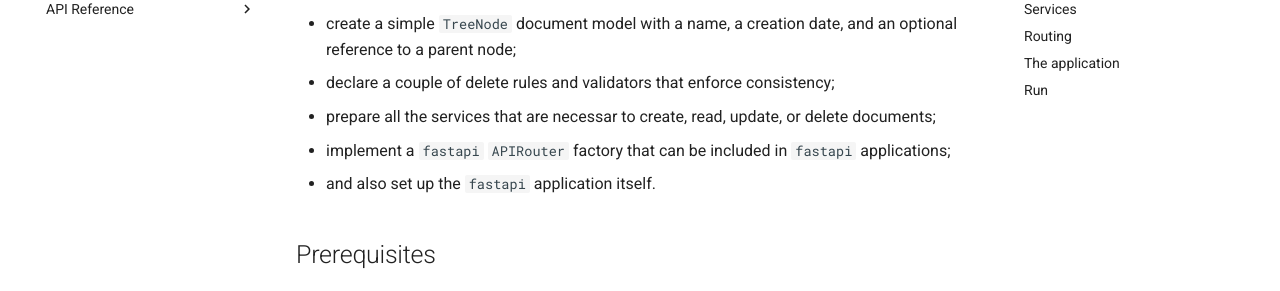
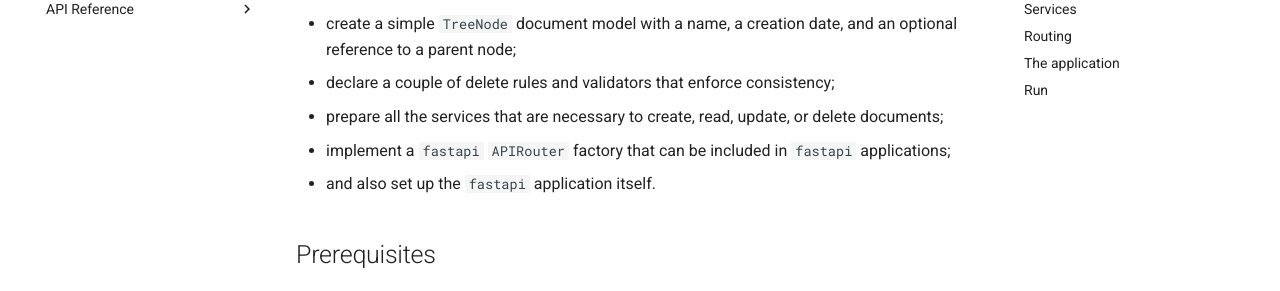
Before and after one commit to volfpeter/fastapi-motor-oil, an MkDocs documentation site: the page built from docs/fastapi-example.md, in a window 1280 px wide and 900 px high. Shown: the part 210-501 px from the top of the window. Built offline with MkDocs 1.6.1 and Material for MkDocs 9.7.7, drawn with Linux system fonts in a browser that asks for light colours; comment, search, counter and statistics services are not loaded.

Commit message:
fixed typo

```diff
--- a/docs/fastapi-example.md
+++ b/docs/fastapi-example.md
@@ -4,7 +4,7 @@ In this is example we will:
 
 - create a simple `TreeNode` document model with a name, a creation date, and an optional reference to a parent node;
 - declare a couple of delete rules and validators that enforce consistency;
-- prepare all the services that are necessar to create, read, update, or delete documents;
+- prepare all the services that are necessary to create, read, update, or delete documents;
 - implement a `fastapi` `APIRouter` factory that can be included in `fastapi` applications;
 - and also set up the `fastapi` application itself.
 
```
